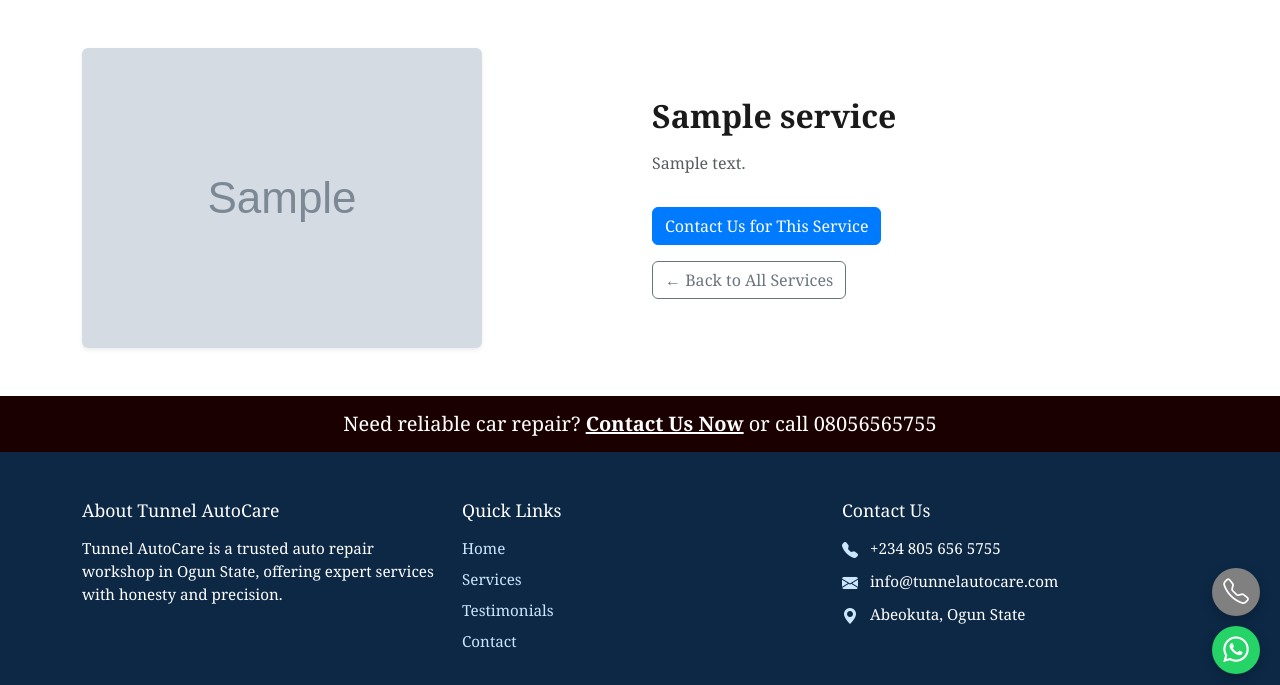
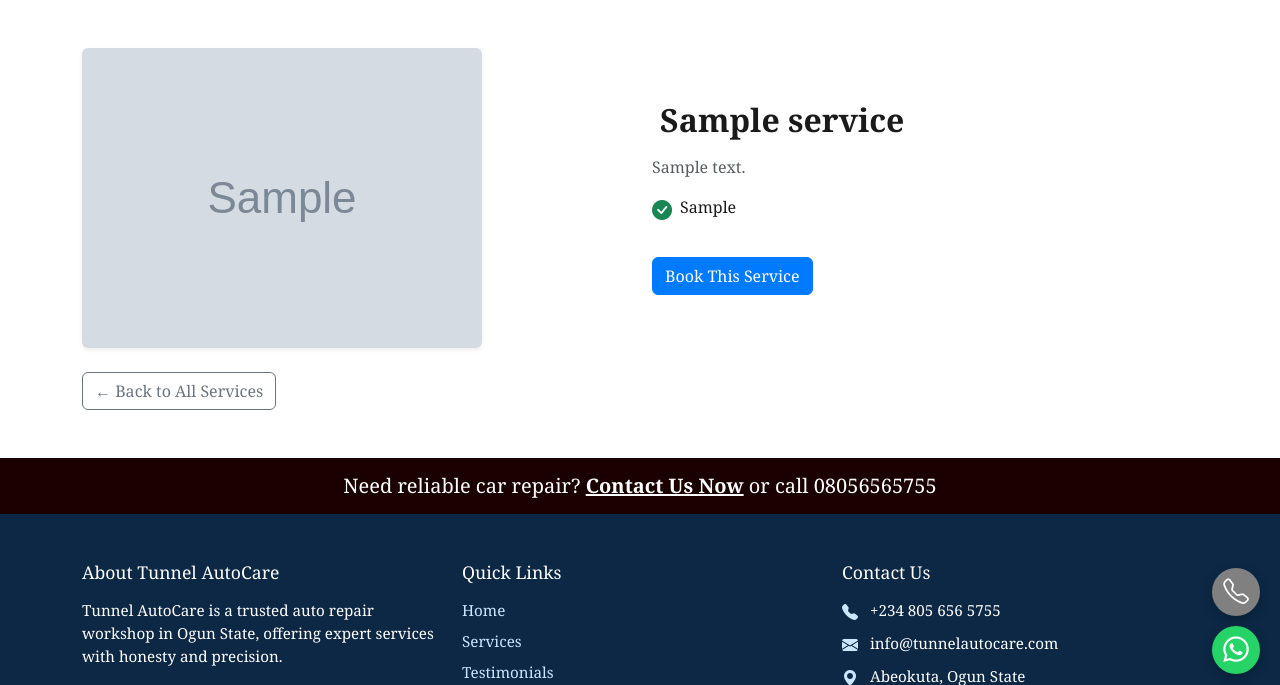
Before and after one commit to SamuelOluwayomi/tunnelautocare, a Django app: a page that uses webpages/templates/webpages/service_detail.html in a window 1280 px wide. Shown: the part 96-781 px from the top of the page. Run offline with Django 5.2, Linux system fonts and the light colour scheme; tables that the repository leaves empty hold one stand-in row (values such as "Sample post"); grey boxes marked "Sample" are stand-in pictures.

Commit message:
updating services

```diff
--- a/static/webpages/css/style.css
+++ b/static/webpages/css/style.css
@@ -346,3 +346,7 @@
 .service-cards:hover .icon-box i {
     color: #ffffff;
 }
+
+.bi-check-circle-fill {
+  vertical-align: middle;
+}
--- a/webpages/admin.py
+++ b/webpages/admin.py
@@ -5,6 +5,7 @@ from .models import Service, ContactMessage, Review
 class ServiceAdmin(admin.ModelAdmin):
     list_display = ['title', 'slug']
     prepopulated_fields = {'slug': ('title',)}
+    fields = ('title', 'description', 'detailed_description', 'features', 'icon', 'image', 'slug')
 
 @admin.register(ContactMessage)
 class ContactMessageAdmin(admin.ModelAdmin):
--- a/webpages/models.py
+++ b/webpages/models.py
@@ -4,14 +4,20 @@ from django.utils import timezone
 
 class Service(models.Model):
     title = models.CharField(max_length=100)
-    description = models.TextField()
+    description = models.TextField()  # Short description (used on service list page)
+    detailed_description = models.TextField(blank=True, null=True)  # For service detail page
+    features = models.TextField(blank=True, null=True)  # Optional: Comma-separated bullet points
     image = models.ImageField(upload_to='services/', blank=True, null=True)
+    icon = models.CharField(max_length=100, blank=True, null=True)  # e.g. Bootstrap icon name like 'bi-gear-fill'
     slug = models.SlugField(unique=True, blank=True)
 
     def save(self, *args, **kwargs):
         if not self.slug:
             self.slug = slugify(self.title)
         super().save(*args, **kwargs)
+
+    def feature_list(self):
+        return [f.strip() for f in self.features.split(',')] if self.features else []
 
     def __str__(self):
         return self.title
--- a/webpages/templates/webpages/service_detail.html
+++ b/webpages/templates/webpages/service_detail.html
@@ -5,18 +5,38 @@
   <div class="container">
     <div class="row align-items-center">
       <div class="col-md-6 mb-4 mb-md-0">
-        <picture>
-          <source srcset="{{ service.image.url }}" type="image/webp">
+        {% if service.image %}
           <img src="{{ service.image.url }}" alt="{{ service.title }}" class="img-fluid rounded shadow-sm">
-        </picture>
+        {% endif %}
       </div>
       <div class="col-md-6">
-        <h2 class="fw-bold mb-3">{{ service.title }}</h2>
-        <p class="text-muted">{{ service.description }}</p>
-        <a href="{% url 'contact' %}" class="btn btn-primary mt-3">Contact Us for This Service</a>
-        <br>
-        <a href="{% url 'services' %}" class="btn btn-outline-secondary mt-3">← Back to All Services</a>
+        <h2 class="fw-bold mb-3">
+          {% if service.icon %}
+            <i class="bi {{ service.icon }} text-primary me-2"></i>
+          {% endif %}
+          {{ service.title }}
+        </h2>
+        <p class="text-muted">{{ service.detailed_description }}</p>
+
+        {% if service.feature_list %}
+          <div class="row">
+            {% for feature in service.feature_list %}
+              <div class="col-sm-6 col-lg-4 mb-3">
+                <div class="d-flex align-items-start">
+                  <i class="bi bi-check-circle-fill text-success me-2 fs-5"></i>
+                  <span>{{ feature }}</span>
+                </div>
+              </div>
+            {% endfor %}
+          </div>
+        {% endif %}
+
+        <a href="{% url 'contact' %}" class="btn btn-primary mt-3">Book This Service</a>
       </div>
+    </div>
+
+    <div class="mt-4">
+      <a href="{% url 'services' %}" class="btn btn-outline-secondary">← Back to All Services</a>
     </div>
   </div>
 </section>
```
Also changed, not shown: webpages/templates/webpages/services.html (+11 -11 lines), webpages/migrations/0006_service_detailed_description_service_features_and_more.py (added).
